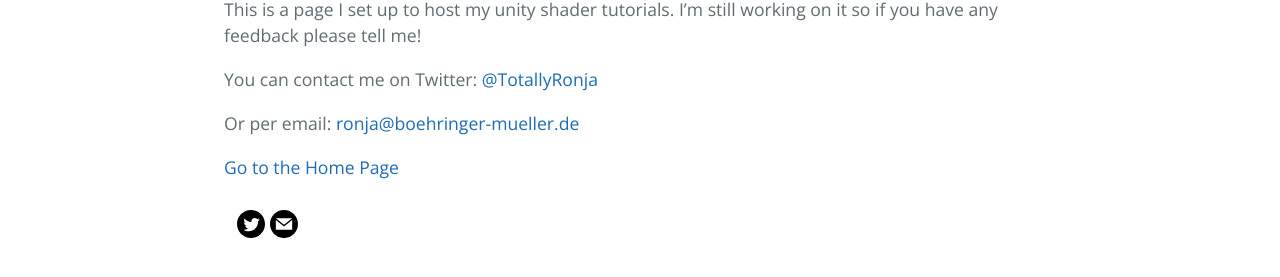
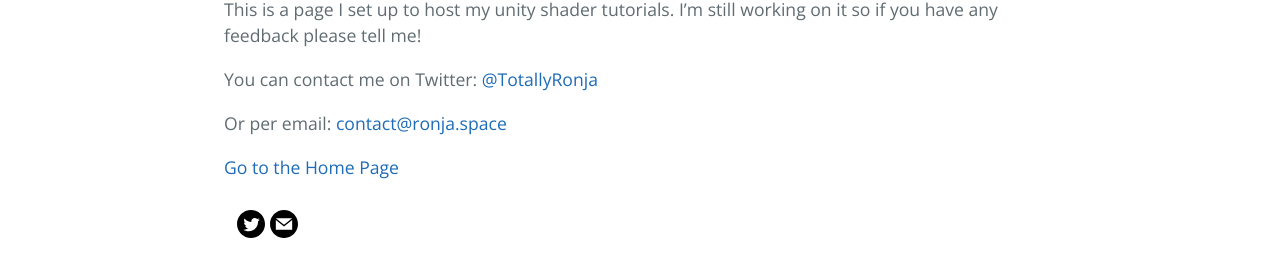
Before and after one commit to ronja-tutorials/ronja-tutorials.github.io, a Jekyll site: the page built from about.md, in a window 1280 px wide. Shown: the part 425-702 px from the top of the page. Built offline with Jekyll 4.4.1, drawn with Linux system fonts in a browser that asks for light colours; part of the change alters nothing that is shown.

```diff
--- a/about.md
+++ b/about.md
@@ -9,6 +9,6 @@ This is a page I set up to host my unity shader tutorials. I'm still working on
 
 You can contact me on Twitter: <a href="https://twitter.com/{{ site.twitter.username }}" aria-label="Ronja's Twitter" title="Ronja's Twitter">@{{ site.twitter.username }}</a>
 
-Or per email: <a href='m&#97;i&#108;to&#58;ronj&#37;61&#64;%6&#50;%6F%65hr&#105;n&#103;%6&#53;r-%6D%7&#53;e&#37;6C&#108;e&#37;72&#46;d&#37;65'>r&#111;nja&#64;boehri&#110;ger&#45;mu&#101;&#108;ler&#46;de</a>
+Or per email: <a href="javascript:location='mailto:\u0063\u006f\u006e\u0074\u0061\u0063\u0074\u0040\u0072\u006f\u006e\u006a\u0061\u002e\u0073\u0070\u0061\u0063\u0065';void 0"><script type="text/javascript">document.write('\u0063\u006f\u006e\u0074\u0061\u0063\u0074\u0040\u0072\u006f\u006e\u006a\u0061\u002e\u0073\u0070\u0061\u0063\u0065')</script></a>
 
 [Go to the Home Page]({{site.url}}{{site.baseurl}})
```
